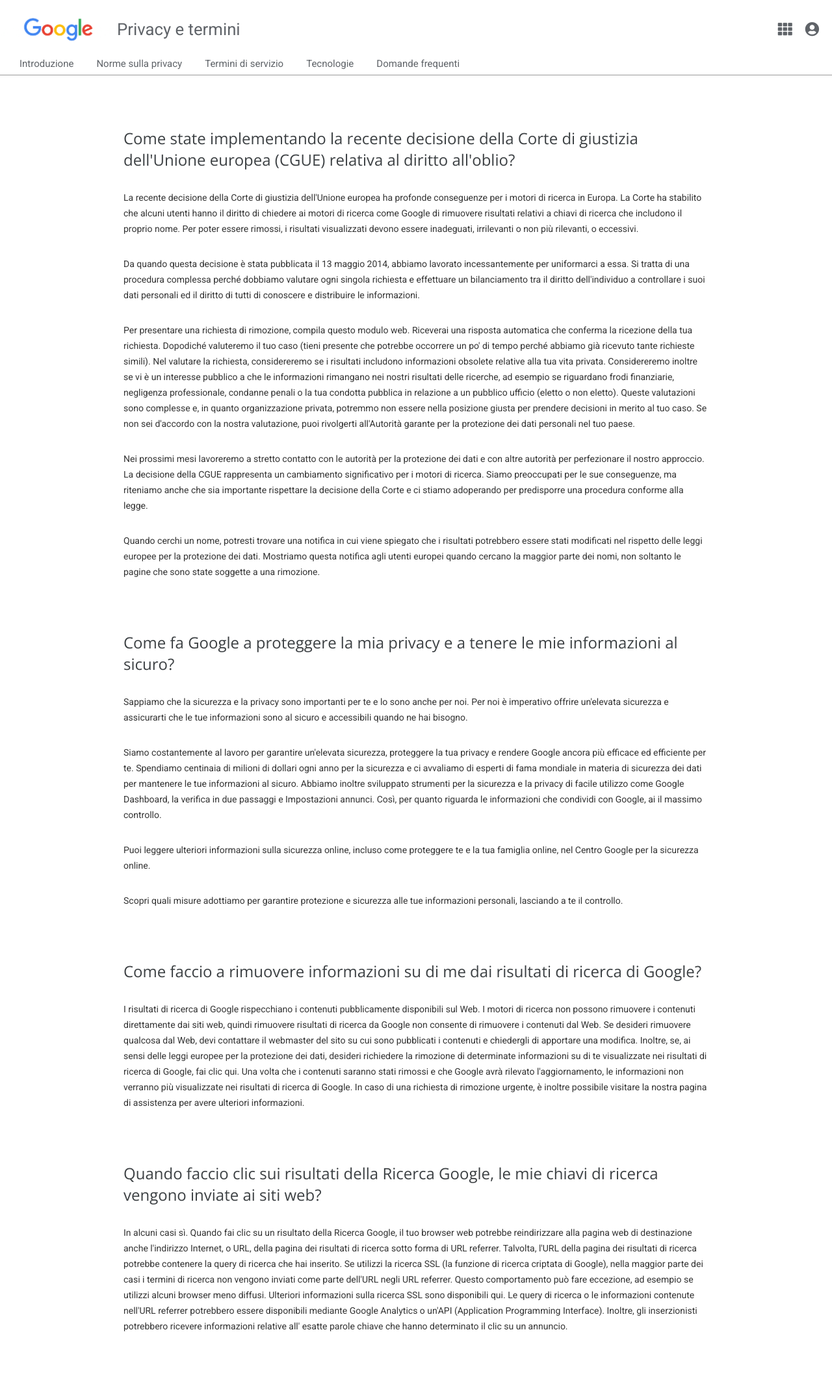
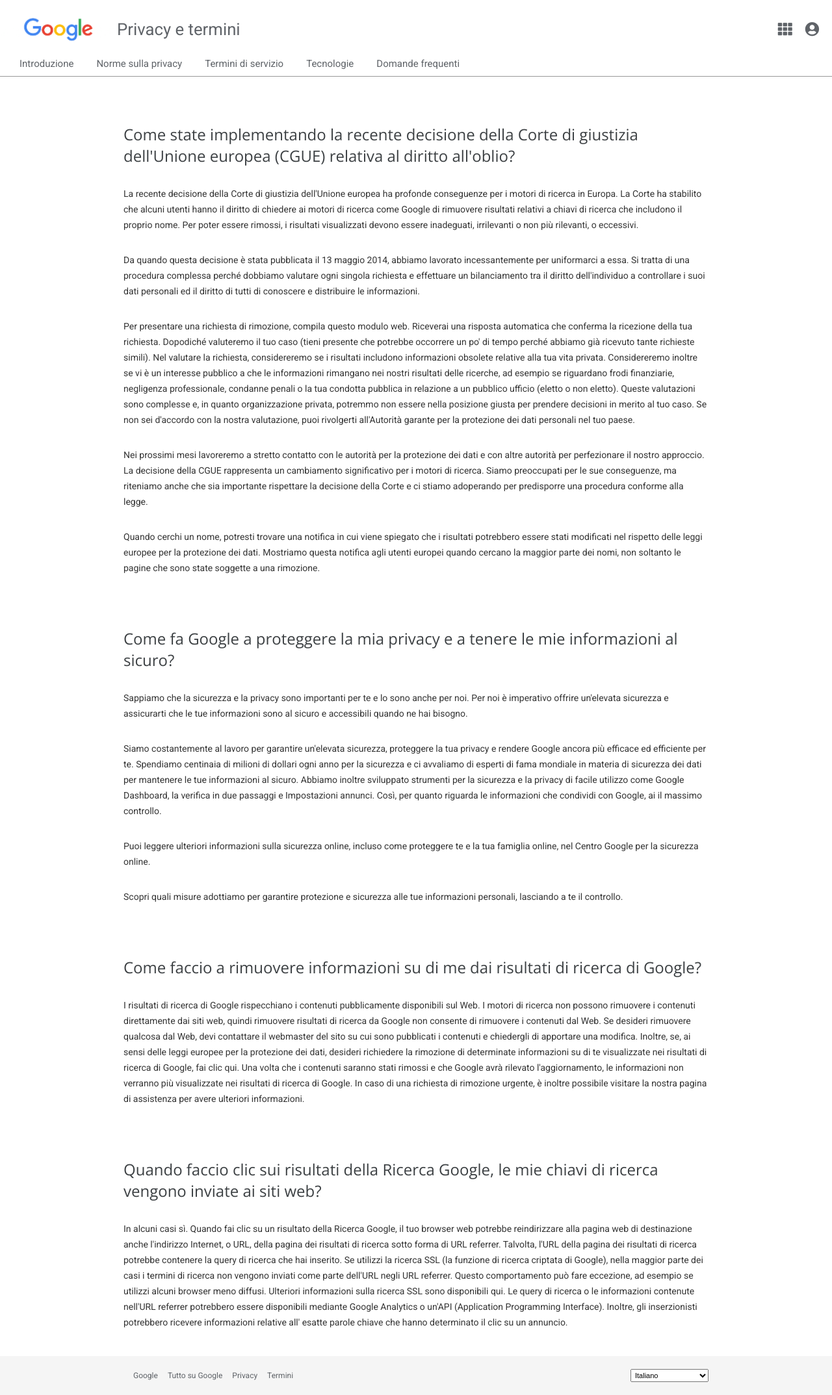
Before and after one commit to cherubina-pantano/php-google-faq, a PHP site: page / in a window 1280 px wide. Shown: the whole page at 65% size. Before the commit the page ends 2049 px from the top, so only its background shows below. Run offline with PHP 8.4, Linux system fonts and the light colour scheme.

Commit message:
Footer and details

```diff
--- a/css/style.css
+++ b/css/style.css
@@ -10,6 +10,7 @@ body {
   /* font-family: 'Open Sans', sans-serif; */
   font-size: 14px;
   color: rgba(0, 0, 0, .8);
+  position: relative;
 }
 
 img {
@@ -25,6 +26,13 @@ ul {
 a {
   text-decoration: none;
   color: #5f6368;
+}
+
+a:focus {
+  color: dodgerblue;
+  padding-bottom: 10px;
+  border-bottom: 3px solid;
+
 }
 
 /* Utilities */
@@ -50,8 +58,10 @@ a {
 header {
   flex-direction: column;
   width: 100%;
+  position: fixed;
+  top: 0;
+  background: #fff;
   border-bottom: 1px solid rgba(0, 0, 0, .4);
-
 }
 
 .header-top {
@@ -83,13 +93,43 @@ header {
 
 .navbar li {
   padding-right: 35px;
-  margin-bottom: 8px;
+  padding-bottom: 10px;
   font-size: 15px;
 }
-
 
 /* Main content */
 main {
   width: 900px;
   margin: 40px auto;
+  padding-top: 70px;
 }
+
+/* Footer */
+footer {
+  /* justify-content: space-between;
+  align-items: center; */
+  padding: 20px 0;
+  background: #f5f5f5;
+}
+
+.footer-container {
+  width: 900px;
+  margin: 0px auto;
+  font-size: 12px;
+  justify-content: space-between;
+  align-items: center;
+}
+
+.copy-nav li {
+  padding-left: 15px;
+}
+
+.copy-nav li:first-child {
+  padding-left: 0;
+}
+
+.f-dx select {
+  width: 120px;
+  padding: 2px;
+  font-size: 11px;
+}
--- a/index.php
+++ b/index.php
@@ -147,13 +147,35 @@
 
         foreach ($Faqs as $key => $Faq) { ?>
             <h2 class="title"><?php echo $Faq['Q']; ?> </h2>
+
             <?php foreach ($Faq['A'] as $value ) { ?>
               <p class="text"> <?php echo $value; ?> </p>
 
-            <!-- }?> -->
-        <?php }} ?>
+        <?php } } ?>
       </div>
     </main>
+
+    <!-- Footer -->
+    <footer class="d-flex">
+      <div class="footer-container d-flex">
+        <section class="f-sx">
+          <ul class="copy-nav d-flex">
+            <li> <a href="#"> Google </a> </li>
+            <li> <a href="#"> Tutto su Google </a> </li>
+            <li> <a href="#"> Privacy </a> </li>
+            <li> <a href="#"> Termini </a> </li>
+          </ul>
+        </section>
+        <section class="f-dx">
+          <select class="lingue" name="">
+            <option value="langue">Italiano</option>
+            <option value="langue">Inglese</option>
+            <option value="langue">Francese</option>
+          </select>
+        </section>
+      </div>
+
+    </footer>
 
 
   </body>
```
